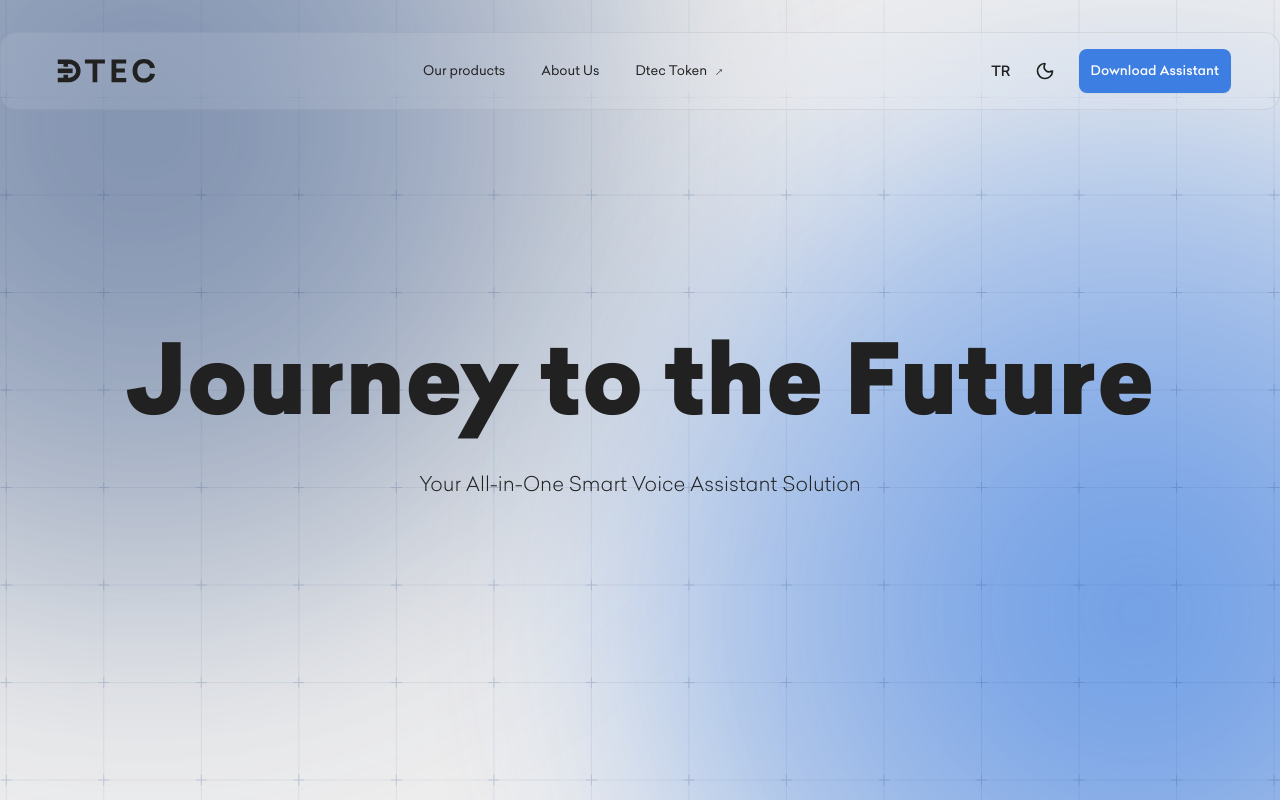
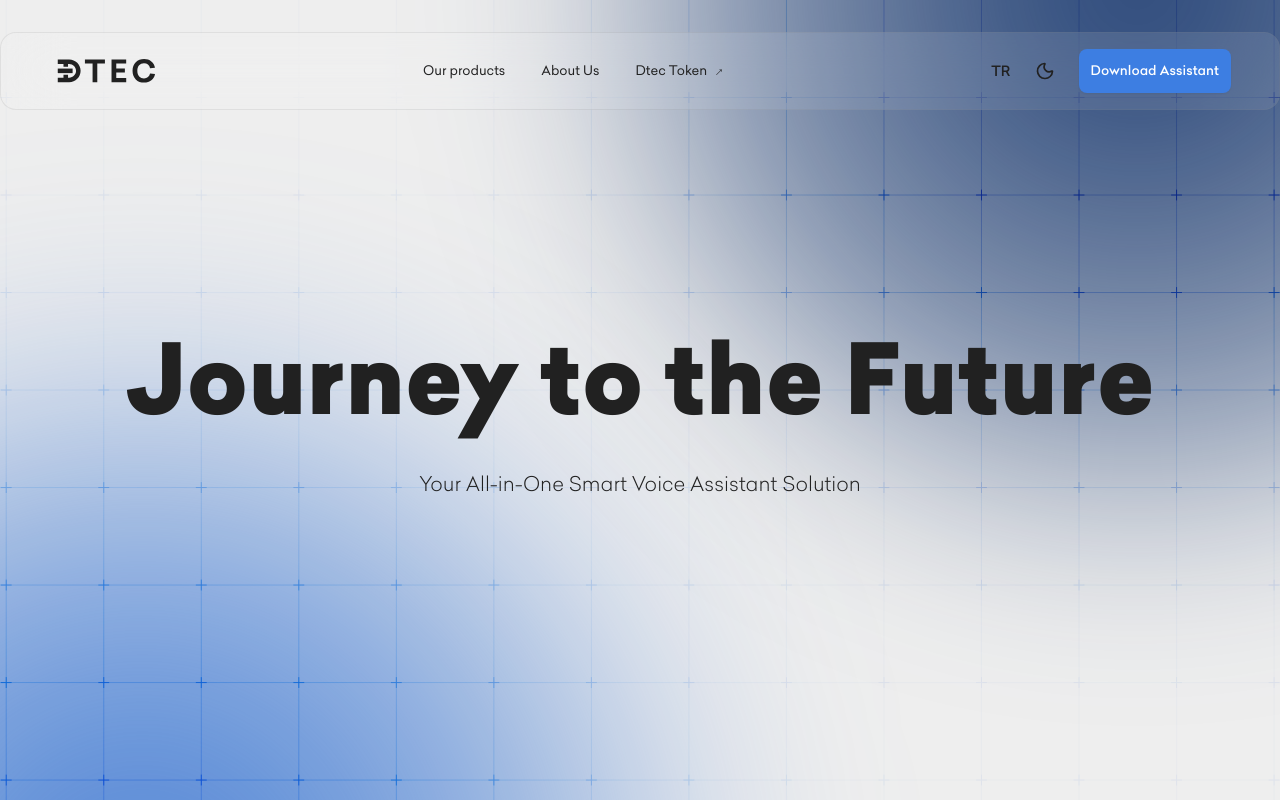
Before and after one commit to moinakhter/dtecapp-next.js, a Next.js app: page /en in a window 1280 px wide. Shown: the top 800 px of the page. Built offline with nearby package versions, Linux system fonts and the light colour scheme.

Commit message:
feat: Add FloatingBalls component for animated background effects in Hero section

```diff
--- a/src/components/HomePage/Hero.tsx
+++ b/src/components/HomePage/Hero.tsx
@@ -1,34 +1,25 @@
-import Image from "next/image";
+"use client";
+
 import LogosTicker from "./logos-tricker";
 import { useTranslations } from "next-intl";
 import CounterCard from "../common/CounterCard";
+import FloatingBalls from "../common/FloatingBalls";
 
 export const Hero = () => {
   const t = useTranslations("HomePage.Hero");
+
   return (
     <section className="relative md:p-0 p-2 h-full xl:h-full lg:min-h-screen text-center flex items-center flex-col justify-between w-full overflow-hidden bg-background text-foreground">
-      {/* Blurred radial gradients */}
-      <div className="absolute top-[-30%] left-[-30%] h-[1053px] w-[1053px] rounded-full bg-[radial-gradient(circle,var(--blue-dark)_0%,rgba(255,255,255,0)_100%)] blur-[120px] opacity-60 z-0" />
+<FloatingBalls />
 
-      {/* Light Blue Gradient */}
-      <div className="absolute bottom-50 right-[-30%] h-[1053px] w-[1053px] rounded-full bg-[radial-gradient(circle,var(--blue)_0%,rgba(230,230,230,0)_100%)] blur-[100px] opacity-80 z-0" />
-
-      <div className="absolute inset-0 z-0">
-        <Image
-          src="/images/Backgrounds/bg2.svg"
-          alt="background"
-          fill
-          className="object-cover opacity-20  stroke-primary"
-        />
-      </div>
       {/* Main Content */}
-      <div className="z-40 flex items-center justify-center flex-col h-full w-full    ">
-        <div className=" my-[318px] ">
+      <div className="z-40 flex items-center justify-center flex-col h-full w-full">
+        <div className="my-[318px]">
           <h1 className="lg:text-8xl md:text-6xl text-4xl font-extrabold leading-tight mb-8 text-center dark:text-transparent dark:bg-clip-text dark:bg-[linear-gradient(311deg,_#FAFAFA_14%,_#CDCDCD_36%,_#999999_52%,_#E2E2E2_69%,_#FAFAFA_89%)]">
             {t("title")}
           </h1>
 
-          <p className="lg:text-xl md:text-lg text-base font-light  ]">
+          <p className="lg:text-xl md:text-lg text-base font-light">
             {t("description")}
           </p>
         </div>
@@ -41,7 +32,12 @@ export const Hero = () => {
             { value: "600.000", label: t("counter3") },
             { value: "56+", label: t("counter4") },
           ].map((item, i) => (
-         <CounterCard key={i} value={item.value} label={item.label} index={i} />
+            <CounterCard
+              key={i}
+              value={item.value}
+              label={item.label}
+              index={i}
+            />
           ))}
         </div>
       </div>
--- /dev/null
+++ b/src/components/common/FloatingBalls.tsx
@@ -0,0 +1,44 @@
+import React from 'react'
+import { motion } from "framer-motion";
+import Image from "next/image";
+
+const FloatingBalls = () => {
+    return (
+      <>
+         <motion.div
+           animate={{
+             y: [0, 1000, 0],
+           }}
+           transition={{
+             duration: 10,
+             repeat: Infinity,
+             ease: "easeInOut",
+           }}
+           className="absolute top-[-30%] left-[-30%] h-[1053px] w-[1053px] rounded-full bg-[radial-gradient(circle,#3D7EE2_0%,#E6E6E600_100%)] blur-[120px] opacity-100 z-0 mix-blend-multiply"
+         />
+
+         <motion.div
+           animate={{
+             y: [0, -800, 0],
+           }}
+           transition={{
+             duration: 10,
+             repeat: Infinity,
+             ease: "easeInOut",
+           }}
+           className="absolute bottom-50 right-[-30%] h-[1053px] w-[1053px] rounded-full bg-[radial-gradient(circle,#143773_0%,#FFFFFF00_100%)] blur-[100px] opacity-100 z-0 mix-blend-multiply"
+         />
+
+         <div className="absolute inset-0 z-0 mix-blend-overlay">
+           <Image
+             src="/images/Backgrounds/bg2.svg"
+             alt="background"
+             fill
+             className="object-cover stroke-primary"
+           />
+         </div>
+         </>
+  )
+}
+
+export default FloatingBalls
```
